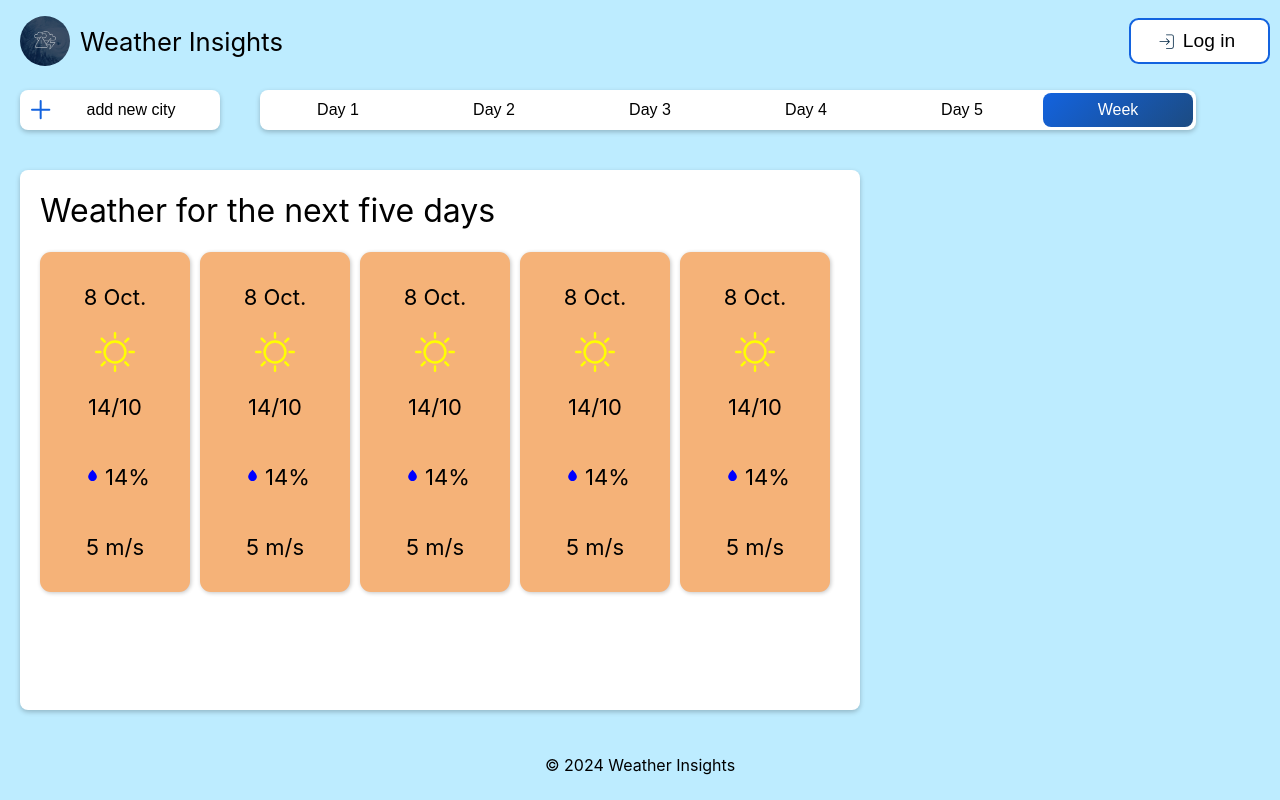
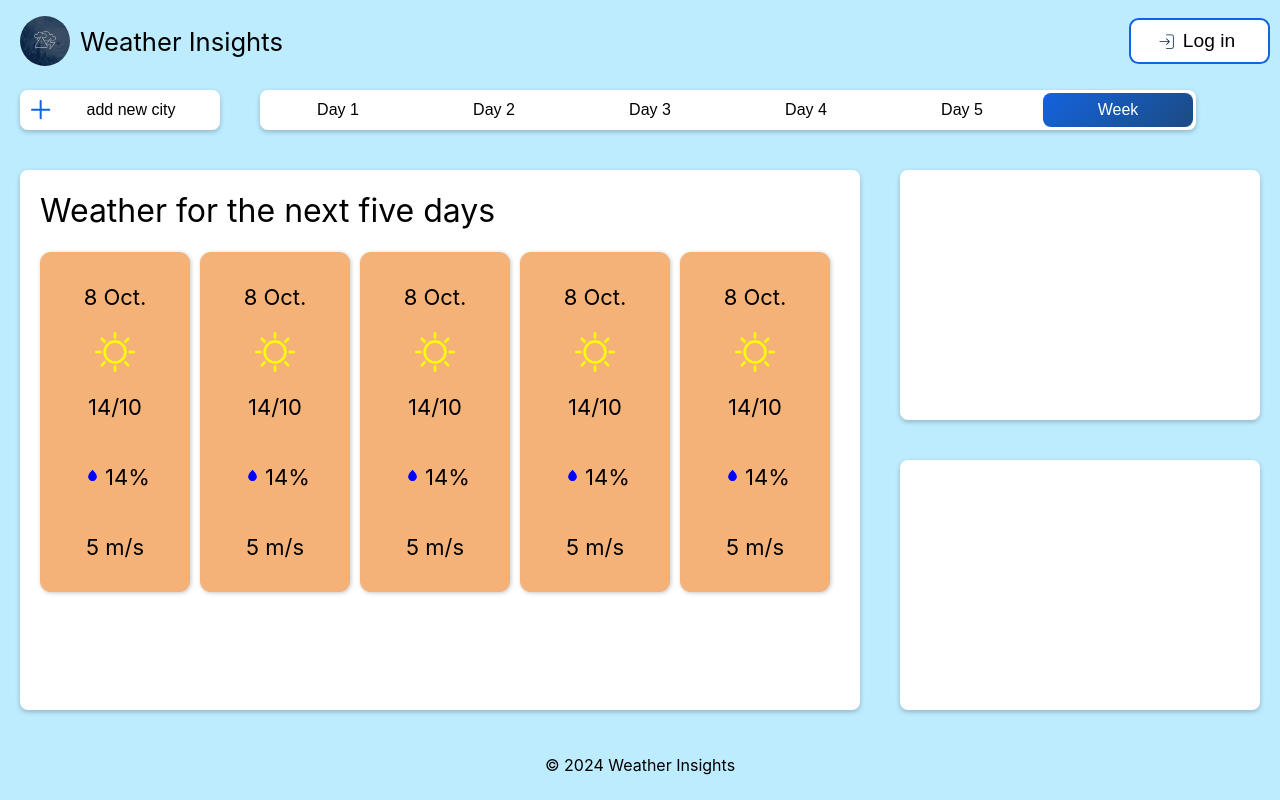
Before and after one commit to data-opser/weather-insights, a React (Create React App) app in the folder frontend/: page / in a window 1280 px wide. Built offline with nearby package versions, Linux system fonts and the light colour scheme.

Commit message:
added right column

```diff
--- a/frontend/src/components/Mainpage.js
+++ b/frontend/src/components/Mainpage.js
@@ -7,18 +7,6 @@ import AddCityButton from './AddCityButton';
 function Mainpage() {
   return (
     <div className="main-page">
-      {/*<div className='top-elements'>
-        <CitySearch />
-        <Weekbuttons />
-      </div>
-      <div className='day-elements'>
-        <Dayweather />
-        <Dayweather />
-        <Dayweather />
-        <Dayweather />
-        <Dayweather />
-      </div>
-      <AddCityButton />*/}
       <div className='cities'>
         <AddCityButton />
         <Weekbuttons />
@@ -33,6 +21,12 @@ function Mainpage() {
           <Day />
         </div>
       </div>
+      <div className='sun-time'>
+
+      </div>
+      <div className='map'>
+
+      </div>
     </div>
   );
 }
--- a/frontend/src/styles/Mainpage.css
+++ b/frontend/src/styles/Mainpage.css
@@ -28,3 +28,15 @@
     font-weight: 400;
     padding: 0 20px;
 }
+
+.sun-time {
+    grid-row: 2;
+}
+
+.map, .sun-time {
+    grid-column: 2;
+    background: white;
+    border-radius: 0.5em;
+    margin: 20px;
+    box-shadow: 0 2px 5px rgba(0, 0, 0, 0.231);
+}
```
